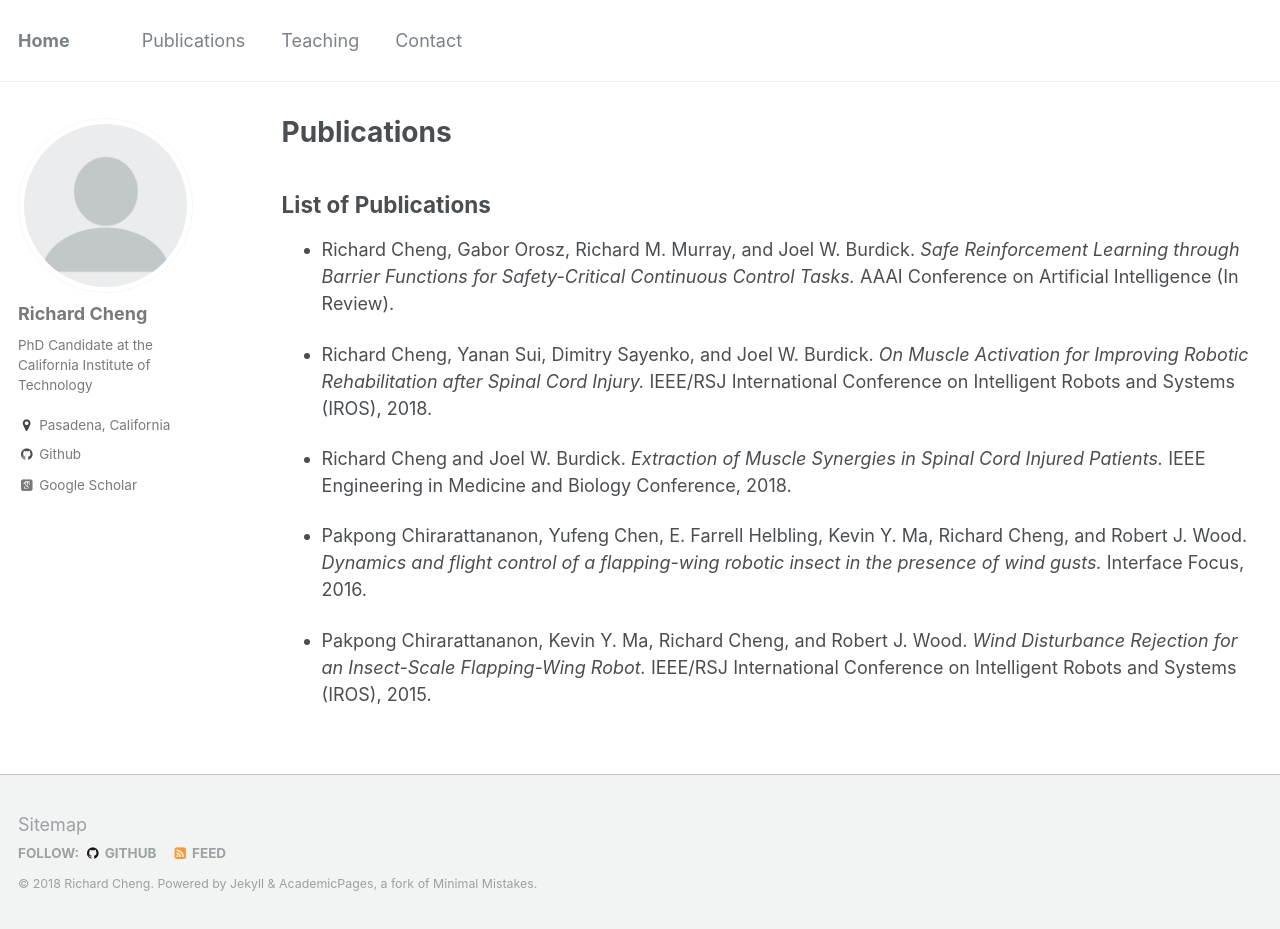
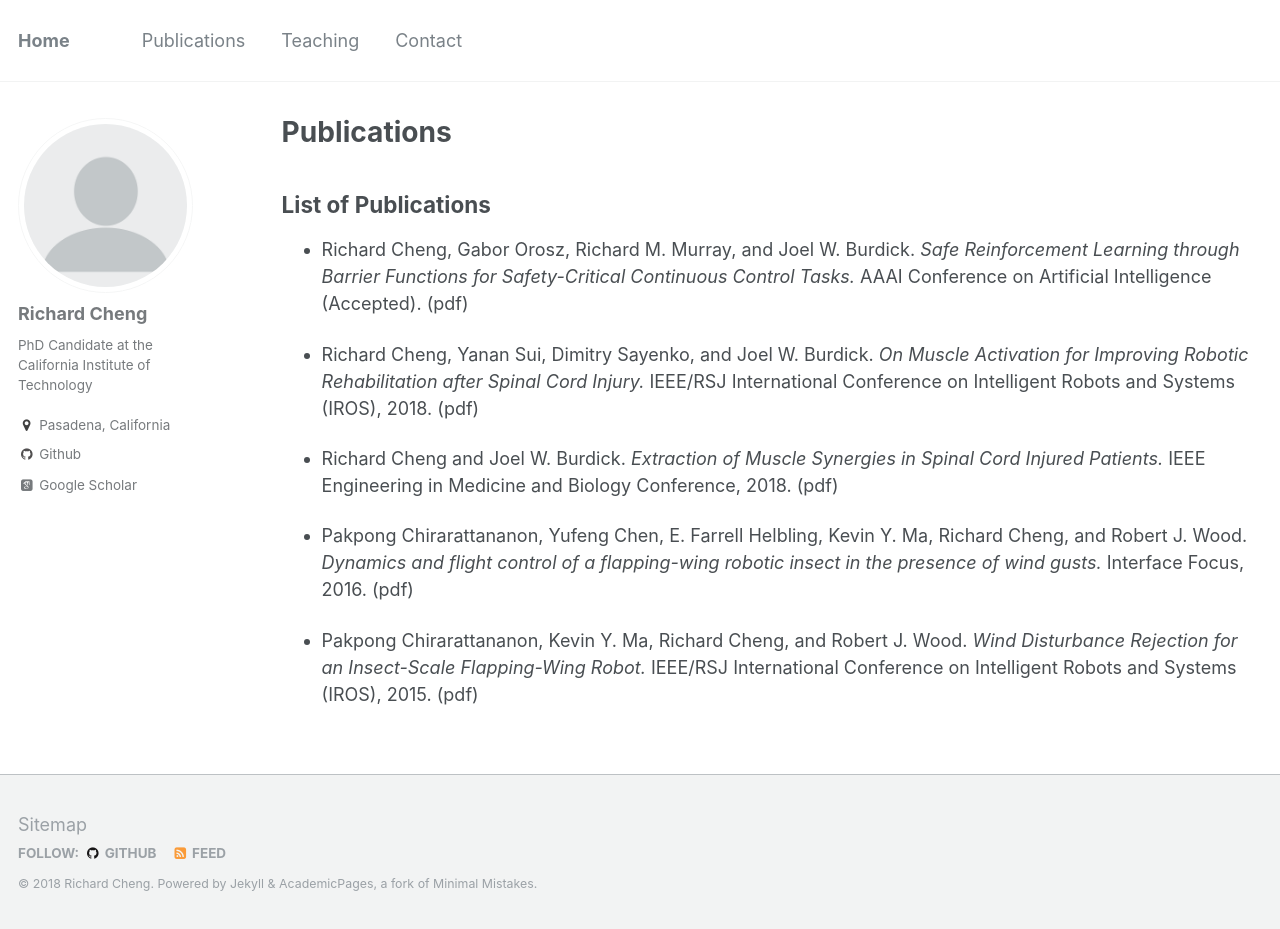
Before and after one commit to rcheng805/rcheng805.github.io, a Jekyll site: the page built from _pages/papers.md, in a window 1280 px wide and 929 px high. Built offline with Jekyll 4.4.1, drawn with Linux system fonts in a browser that asks for light colours; some web fonts are replaced.

Commit message:
Update papers.md

```diff
--- a/_pages/papers.md
+++ b/_pages/papers.md
@@ -8,12 +8,12 @@ author_profile: true
 List of Publications
 ------
 
-* [Richard Cheng, Gabor Orosz, Richard M. Murray, and Joel W. Burdick. *Safe Reinforcement Learning through Barrier Functions for Safety-Critical Continuous Control Tasks.* AAAI Conference on Artificial Intelligence (In Review).](http://rcheng805.github.io/files/aaai2018.pdf) <br/>
+* Richard Cheng, Gabor Orosz, Richard M. Murray, and Joel W. Burdick. *Safe Reinforcement Learning through Barrier Functions for Safety-Critical Continuous Control Tasks.* AAAI Conference on Artificial Intelligence (Accepted). [(pdf)](http://rcheng805.github.io/files/aaai2018.pdf) <br/>
 
-* [Richard Cheng, Yanan Sui, Dimitry Sayenko, and Joel W. Burdick. *On Muscle Activation for Improving Robotic Rehabilitation after Spinal Cord Injury.* IEEE/RSJ International Conference on Intelligent Robots and Systems (IROS), 2018.](http://rcheng805.github.io/files/iros2018.pdf) <br/>
+* Richard Cheng, Yanan Sui, Dimitry Sayenko, and Joel W. Burdick. *On Muscle Activation for Improving Robotic Rehabilitation after Spinal Cord Injury.* IEEE/RSJ International Conference on Intelligent Robots and Systems (IROS), 2018. [(pdf)](http://rcheng805.github.io/files/iros2018.pdf) <br/>
 
-* [Richard Cheng and Joel W. Burdick. *Extraction of Muscle Synergies in Spinal Cord Injured Patients.* IEEE Engineering in Medicine and Biology Conference, 2018.](http://rcheng805.github.io/files/embc2018.pdf) <br/>
+* Richard Cheng and Joel W. Burdick. *Extraction of Muscle Synergies in Spinal Cord Injured Patients.* IEEE Engineering in Medicine and Biology Conference, 2018. [(pdf)](http://rcheng805.github.io/files/embc2018.pdf) <br/>
 
-* [Pakpong Chirarattananon, Yufeng Chen, E. Farrell Helbling, Kevin Y. Ma, Richard Cheng, and Robert J. Wood. *Dynamics and flight control of a flapping-wing robotic insect in the presence of wind gusts.* Interface Focus, 2016.](http://rcheng805.github.io/files/interface2016.pdf) <br/>
+* Pakpong Chirarattananon, Yufeng Chen, E. Farrell Helbling, Kevin Y. Ma, Richard Cheng, and Robert J. Wood. *Dynamics and flight control of a flapping-wing robotic insect in the presence of wind gusts.* Interface Focus, 2016. [(pdf)](http://rcheng805.github.io/files/interface2016.pdf) <br/>
 
-* [Pakpong Chirarattananon, Kevin Y. Ma, Richard Cheng, and Robert J. Wood. *Wind Disturbance Rejection for an Insect-Scale Flapping-Wing Robot.* IEEE/RSJ International Conference on Intelligent Robots and Systems (IROS), 2015.](http://rcheng805.github.io/files/iros2015.pdf) <br/>
+* Pakpong Chirarattananon, Kevin Y. Ma, Richard Cheng, and Robert J. Wood. *Wind Disturbance Rejection for an Insect-Scale Flapping-Wing Robot.* IEEE/RSJ International Conference on Intelligent Robots and Systems (IROS), 2015. [(pdf)](http://rcheng805.github.io/files/iros2015.pdf) <br/>
```
